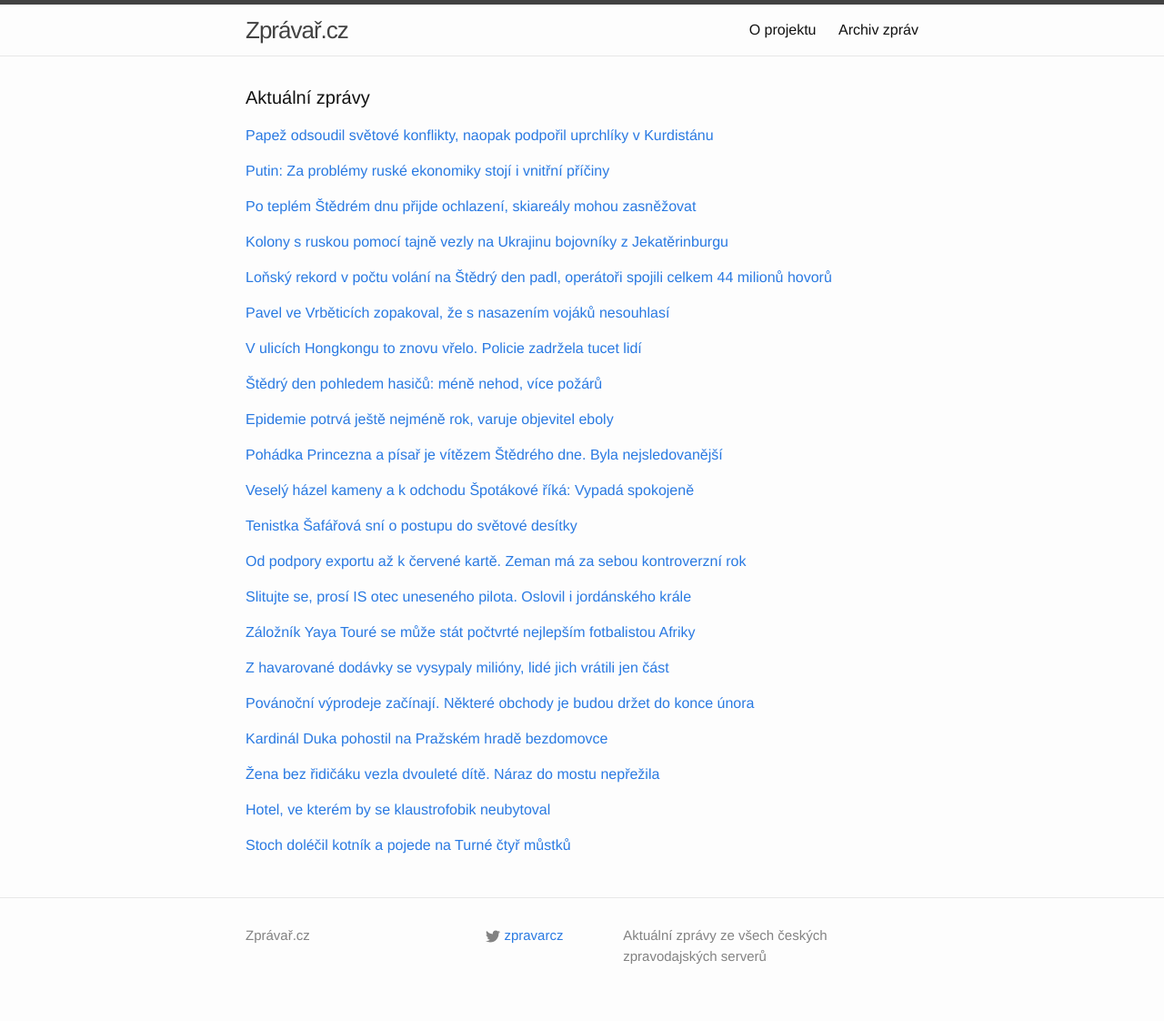
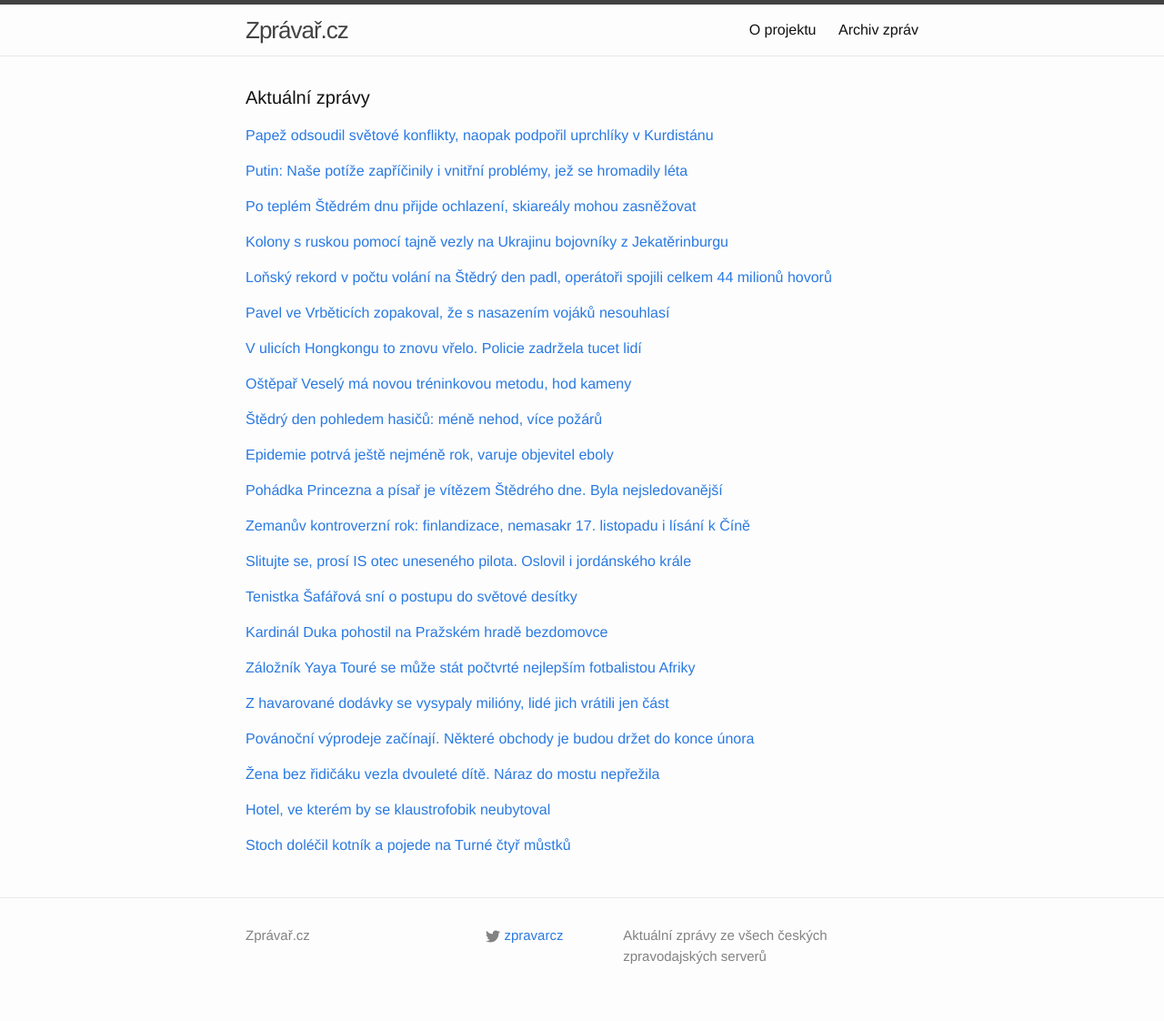
Before and after one commit to adliska/zpravar, a Jekyll site: the page built from index.html, in a window 1280 px wide. Shown: the whole page at 91% size. Built offline with Jekyll 4.4.1, drawn with Linux system fonts in a browser that asks for light colours.

Commit message:
zpravar news update

```diff
--- a/index.html
+++ b/index.html
@@ -25,9 +25,10 @@ layout: default
 <li><a href=http://www.novinky.cz/zahranicni/evropa/357205-papez-vyzval-k-soucitu-s-lidmi-v-nouzi.html>Papež vyzval k soucitu s lidmi v nouzi  - www.novinky.cz</a></li>
 <li><a href=http://echo24.cz/a/wnxYA>Čelte těžkostem s láskou, vyzval František při vánoční mši - echo24.cz</a></li>
 </ul>
-</div><p><a href="javascript:;" onclick="toggle_visibility('zpravy1')">Putin: Za problémy ruské ekonomiky stojí i vnitřní příčiny</a></p>
+</div><p><a href="javascript:;" onclick="toggle_visibility('zpravy1')">Putin: Naše potíže zapříčinily i vnitřní problémy, jež se hromadily léta</a></p>
 <div id="zpravy1" style="display:none">
 <ul>
+<li><a href=http://www.tyden.cz/rubriky/zahranici/rusko-a-okoli/putin-nase-potize-zapricinily-i-vnitrni-problemy-jez-se-hromadily-leta_328321.html>Putin: Naše potíže zapříčinily i vnitřní problémy, jež se hromadily léta - www.tyden.cz</a></li>
 <li><a href=http://www.ceskatelevize.cz/ct24/ekonomika/296394-putin-za-problemy-ruske-ekonomiky-stoji-i-vnitrni-priciny/>Putin: Za problémy ruské ekonomiky stojí i vnitřní příčiny - www.ceskatelevize.cz</a></li>
 <li><a href=http://zpravy.e15.cz/zahranicni/politika/problemy-ruske-ekonomiky-maji-i-vnitrni-priciny-uznal-putin-1148657>Problémy ruské ekonomiky mají i vnitřní příčiny, uznal Putin - zpravy.e15.cz</a></li>
 <li><a href=http://byznys.ihned.cz/c1-63299970-putin-ekonomika-polovicata-reseni-sankce-eu-usa>Putin: Problémy ruské ekonomiky způsobily i vnitřní příčiny, ne jen sankce - byznys.ihned.cz</a></li>
@@ -102,8 +103,18 @@ layout: default
 <li><a href=http://www.ceskenoviny.cz/zpravy/zpravy/pri-novych-protestech-v-hongkongu-zadrzela-policie-tucet-lidi/1162293>Při nových protestech v Hongkongu zadržela policie tucet lidí - www.ceskenoviny.cz</a></li>
 <li><a href=http://www.novinky.cz/zahranicni/svet/357206-v-hongkongu-opet-propukly-protesty-policie-tvrde-zasahla.html>V Hongkongu opět propukly protesty, policie tvrdě zasáhla - www.novinky.cz</a></li>
 </ul>
-</div><p><a href="javascript:;" onclick="toggle_visibility('zpravy7')">Štědrý den pohledem hasičů: méně nehod, více požárů</a></p>
+</div><p><a href="javascript:;" onclick="toggle_visibility('zpravy7')">Oštěpař Veselý má novou tréninkovou metodu, hod kameny</a></p>
 <div id="zpravy7" style="display:none">
+<ul>
+<li><a href=http://sport.aktualne.cz/ostepar-vesely-ma-novou-treninkovou-metodu-hod-kameny/r~734919a48c3611e4ba57002590604f2e/>Oštěpař Veselý má novou tréninkovou metodu, hod kameny - sport.aktualne.cz</a></li>
+<li><a href=http://www.denik.cz/atletika/vesely-hazel-kameny-a-k-odchodu-spotakove-rika-vypada-spokojene-20141225.html>Veselý házel kameny a k odchodu Špotákové říká: Vypadá spokojeně - www.denik.cz</a></li>
+<li><a href=http://www.tyden.cz/rubriky/sport/ostatni-sporty/atletika/vesely-vymenil-ostep-za-kameny-koleno-uz-je-lepsi-hlasi_328311.html>Veselý vyměnil oštěp za kameny. Koleno už je lepší, hlásí - www.tyden.cz</a></li>
+<li><a href=http://www.tyden.cz/rubriky/sport/ostatni-sporty/atletika/vesely-vymenil-ostep-za-kameny-ale-koleno-uz-je-lepsi-hlasi_328311.html>Veselý vyměnil oštěp za kameny. Ale koleno už je lepší, hlásí - www.tyden.cz</a></li>
+<li><a href=http://www.sportovninoviny.cz/zpravy/vesely-se-naucil-zachazet-s-kolenem-a-hazel-sutry/1162372>Veselý se naučil zacházet s kolenem a házel šutry - www.sportovninoviny.cz</a></li>
+<li><a href=http://sport.idnes.cz/vesely-priprava-02f-/atletika.aspx?c=A141223_173925_atletika_fil>Místo oštěpu vrhal šutry, teď bude Veselý házet cukroví. Do sebe - sport.idnes.cz</a></li>
+</ul>
+</div><p><a href="javascript:;" onclick="toggle_visibility('zpravy8')">Štědrý den pohledem hasičů: méně nehod, více požárů</a></p>
+<div id="zpravy8" style="display:none">
 <ul>
 <li><a href=http://www.tyden.cz/rubriky/domaci/stedry-den-pohledem-hasicu-mene-nehod-vice-pozaru_328315.html>Štědrý den pohledem hasičů: méně nehod, více požárů - www.tyden.cz</a></li>
 <li><a href=http://www.denik.cz/z_domova/hasicum-na-stedry-den-ubylo-zasahu-pozaru-ale-bylo-vic-20141225.html>Hasičům na Štědrý den ubylo zásahů, požárů ale bylo víc - www.denik.cz</a></li>
@@ -112,8 +123,8 @@ layout: default
 <li><a href=http://www.novinky.cz/krimi/357207-hasici-meli-perny-stedry-den.html>Hasiči měli perný Štědrý den - www.novinky.cz</a></li>
 <li><a href=http://www.novinky.cz/krimi/357207-hasici-na-olomoucku-maji-za-sebou-perny-den.html>Hasiči na Olomoucku mají za sebou perný den  - www.novinky.cz</a></li>
 </ul>
-</div><p><a href="javascript:;" onclick="toggle_visibility('zpravy8')">Epidemie potrvá ještě nejméně rok, varuje objevitel eboly</a></p>
-<div id="zpravy8" style="display:none">
+</div><p><a href="javascript:;" onclick="toggle_visibility('zpravy9')">Epidemie potrvá ještě nejméně rok, varuje objevitel eboly</a></p>
+<div id="zpravy9" style="display:none">
 <ul>
 <li><a href=http://www.ceskatelevize.cz/ct24/svet/296400-epidemie-potrva-jeste-nejmene-rok-varuje-objevitel-eboly/>Epidemie potrvá ještě nejméně rok, varuje objevitel eboly - www.ceskatelevize.cz</a></li>
 <li><a href=http://zpravy.e15.cz/zahranicni/udalosti/boj-proti-ebole-nekonci-epidemie-v-zapadni-africe-potrva-nejmene-rok-1148632>Boj proti ebole nekončí. Epidemie v západní Africe potrvá nejméně rok - zpravy.e15.cz</a></li>
@@ -121,8 +132,8 @@ layout: default
 <li><a href=http://zahranicni.ihned.cz/afrika/c1-63298760-ebola-afrika-epidemie>Epidemie eboly potrvá na západě Afriky ještě nejméně rok - zahranicni.ihned.cz</a></li>
 <li><a href=http://www.ceskenoviny.cz/zpravy/zpravy/epidemie-eboly-v-zapadni-africe-asi-potrva-nejmene-jeste-rok/1162301>Epidemie eboly v západní Africe asi potrvá nejméně ještě rok - www.ceskenoviny.cz</a></li>
 </ul>
-</div><p><a href="javascript:;" onclick="toggle_visibility('zpravy9')">Pohádka Princezna a písař je vítězem Štědrého dne. Byla nejsledovanější </a></p>
-<div id="zpravy9" style="display:none">
+</div><p><a href="javascript:;" onclick="toggle_visibility('zpravy10')">Pohádka Princezna a písař je vítězem Štědrého dne. Byla nejsledovanější </a></p>
+<div id="zpravy10" style="display:none">
 <ul>
 <li><a href=http://www.lidovky.cz/pohadka-princezna-a-pisar-je-vitezem-stedreho-dne-byla-nejsledovanejsi-1ml-/media.aspx?c=A141225_125446_ln-media_rof>Pohádka Princezna a písař je vítězem Štědrého dne. Byla nejsledovanější  - www.lidovky.cz</a></li>
 <li><a href=http://www.ceskatelevize.cz/ct24/media-it/296393-stedremu-dni-opet-kralovala-nova-pohadka-ct/>Štědrému dni opět kralovala nová pohádka ČT - www.ceskatelevize.cz</a></li>
@@ -130,70 +141,62 @@ layout: default
 <li><a href=http://www.denik.cz/ekonomika/pohadka-princezna-a-pisar-nejsledovanejsim-poradem-stedreho-dne-20141225.html>Pohádka Princezna a písař nejsledovanějším pořadem Štědrého dne - www.denik.cz</a></li>
 <li><a href=http://domaci.ihned.cz/c1-63298770-sledovanost-stedry-vecer-stedry-den-ct1-nova-prima>Štědrý večer ovládly ČT 1 a Prima. Porazily i premiéru Šafránkové na Nově - domaci.ihned.cz</a></li>
 </ul>
-</div><p><a href="javascript:;" onclick="toggle_visibility('zpravy10')">Veselý házel kameny a k odchodu Špotákové říká: Vypadá spokojeně</a></p>
-<div id="zpravy10" style="display:none">
+</div><p><a href="javascript:;" onclick="toggle_visibility('zpravy11')">Zemanův kontroverzní rok: finlandizace, nemasakr 17. listopadu i lísání k Číně </a></p>
+<div id="zpravy11" style="display:none">
 <ul>
-<li><a href=http://www.denik.cz/atletika/vesely-hazel-kameny-a-k-odchodu-spotakove-rika-vypada-spokojene-20141225.html>Veselý házel kameny a k odchodu Špotákové říká: Vypadá spokojeně - www.denik.cz</a></li>
-<li><a href=http://www.tyden.cz/rubriky/sport/ostatni-sporty/atletika/vesely-vymenil-ostep-za-kameny-koleno-uz-je-lepsi-hlasi_328311.html>Veselý vyměnil oštěp za kameny. Koleno už je lepší, hlásí - www.tyden.cz</a></li>
-<li><a href=http://www.tyden.cz/rubriky/sport/ostatni-sporty/atletika/vesely-vymenil-ostep-za-kameny-ale-koleno-uz-je-lepsi-hlasi_328311.html>Veselý vyměnil oštěp za kameny. Ale koleno už je lepší, hlásí - www.tyden.cz</a></li>
-<li><a href=http://www.sportovninoviny.cz/zpravy/vesely-se-naucil-zachazet-s-kolenem-a-hazel-sutry/1162372>Veselý se naučil zacházet s kolenem a házel šutry - www.sportovninoviny.cz</a></li>
-<li><a href=http://sport.idnes.cz/vesely-priprava-02f-/atletika.aspx?c=A141223_173925_atletika_fil>Místo oštěpu vrhal šutry, teď bude Veselý házet cukroví. Do sebe - sport.idnes.cz</a></li>
+<li><a href=http://www.lidovky.cz/prezident-milos-zeman-ma-za-sebou-rok-plny-kontroverzi-pia-/zpravy-domov.aspx?c=A141225_162546_ln_domov_mmu>Zemanův kontroverzní rok: finlandizace, nemasakr 17. listopadu i lísání k Číně  - www.lidovky.cz</a></li>
+<li><a href=http://zpravy.e15.cz/domaci/politika/od-podpory-exportu-az-k-cervene-karte-zeman-ma-za-sebou-kontroverzni-rok-1148669>Od podpory exportu až k červené kartě. Zeman má za sebou kontroverzní rok - zpravy.e15.cz</a></li>
+<li><a href=http://zpravy.idnes.cz/kontroverzni-rok-milose-zemana-dnp-/domaci.aspx?c=A141225_151952_domaci_fer>Kontroverzní rok Miloše Zemana: podpora exportu v Číně i vulgarity v ČRo - zpravy.idnes.cz</a></li>
+<li><a href=http://www.novinky.cz/domaci/357229-zemanuv-rok-kontroverzni-vyroky-i-obchodni-navstevy.html>Zemanův rok: Kontroverzní výroky i obchodní návštěvy - www.novinky.cz</a></li>
+<li><a href=http://www.ceskenoviny.cz/zpravy/zpravy/prezident-milos-zeman-ma-za-sebou-rok-plny-kontroverzi/1162381>Prezident Miloš Zeman má za sebou rok plný kontroverzí - www.ceskenoviny.cz</a></li>
 </ul>
-</div><p><a href="javascript:;" onclick="toggle_visibility('zpravy11')">Tenistka Šafářová sní o postupu do světové desítky</a></p>
-<div id="zpravy11" style="display:none">
+</div><p><a href="javascript:;" onclick="toggle_visibility('zpravy12')">Slitujte se, prosí IS otec uneseného pilota. Oslovil i jordánského krále</a></p>
+<div id="zpravy12" style="display:none">
+<ul>
+<li><a href=http://zpravy.idnes.cz/otec-zajateho-jordanskeho-pilota-apeluje-na-unosce-f8q-/zahranicni.aspx?c=A141225_145747_zahranicni_ert>Slitujte se, prosí IS otec uneseného pilota. Oslovil i jordánského krále - zpravy.idnes.cz</a></li>
+<li><a href=http://www.ceskatelevize.cz/ct24/svet/296404-jordansko-se-snazi-zachranit-pilota-jehoz-v-syrii-zajal-is/>Jordánsko se snaží zachránit pilota, jehož v Sýrii zajal IS - www.ceskatelevize.cz</a></li>
+<li><a href=http://zpravy.aktualne.cz/zahranici/jordansko-se-snazi-zachranit-pilota-jehoz-v-syrii-zajal-is/r~c74446048c2811e4aff10025900fea04/>Jordánsko se snaží zachránit pilota, jehož zajali islamisté - zpravy.aktualne.cz</a></li>
+<li><a href=http://www.ceskenoviny.cz/zpravy/zpravy/jordansko-se-snazi-zachranit-pilota-jehoz-v-syrii-zajal-is/1162357>Jordánsko se snaží zachránit pilota, jehož v Sýrii zajal IS - www.ceskenoviny.cz</a></li>
+</ul>
+</div><p><a href="javascript:;" onclick="toggle_visibility('zpravy13')">Tenistka Šafářová sní o postupu do světové desítky</a></p>
+<div id="zpravy13" style="display:none">
 <ul>
 <li><a href=http://sport.aktualne.cz/tenistka-safarova-sni-o-postupu-do-svetove-desitky/r~505e5ede8c3311e49fc3002590604f2e/>Tenistka Šafářová sní o postupu do světové desítky - sport.aktualne.cz</a></li>
 <li><a href=http://www.denik.cz/tenis/sen-o-desitce-safarova-znovu-drela-na-floride-zaskocil-ji-stepanek-20141225.html>Sen o desítce. Šafářová znovu dřela na Floridě, zaskočil ji Štěpánek - www.denik.cz</a></li>
 <li><a href=http://www.tyden.cz/rubriky/sport/tenis/safarova-snim-o-svetove-desitce-priprava-byla-dobra_328305.html>Šafářová: Sním o světové desítce, příprava byla dobrá - www.tyden.cz</a></li>
 <li><a href=http://www.sportovninoviny.cz/zpravy/tenistka-safarova-sni-o-svetove-desitce/1162344>Tenistka Šafářová sní o světové desítce - www.sportovninoviny.cz</a></li>
 </ul>
-</div><p><a href="javascript:;" onclick="toggle_visibility('zpravy12')">Od podpory exportu až k červené kartě. Zeman má za sebou kontroverzní rok</a></p>
-<div id="zpravy12" style="display:none">
+</div><p><a href="javascript:;" onclick="toggle_visibility('zpravy14')">Kardinál Duka pohostil na Pražském hradě bezdomovce</a></p>
+<div id="zpravy14" style="display:none">
 <ul>
-<li><a href=http://zpravy.e15.cz/domaci/politika/od-podpory-exportu-az-k-cervene-karte-zeman-ma-za-sebou-kontroverzni-rok-1148669>Od podpory exportu až k červené kartě. Zeman má za sebou kontroverzní rok - zpravy.e15.cz</a></li>
-<li><a href=http://zpravy.idnes.cz/kontroverzni-rok-milose-zemana-dnp-/domaci.aspx?c=A141225_151952_domaci_fer>Kontroverzní rok Miloše Zemana: podpora exportu v Číně i vulgarity v ČRo - zpravy.idnes.cz</a></li>
-<li><a href=http://www.novinky.cz/domaci/357229-zemanuv-rok-kontroverzni-vyroky-i-obchodni-navstevy.html>Zemanův rok: Kontroverzní výroky i obchodní návštěvy - www.novinky.cz</a></li>
-<li><a href=http://www.ceskenoviny.cz/zpravy/zpravy/prezident-milos-zeman-ma-za-sebou-rok-plny-kontroverzi/1162381>Prezident Miloš Zeman má za sebou rok plný kontroverzí - www.ceskenoviny.cz</a></li>
+<li><a href=http://www.tyden.cz/rubriky/domaci/kardinal-duka-pohostil-na-prazskem-hrade-bezdomovce_328314.html>Kardinál Duka pohostil na Pražském hradě bezdomovce - www.tyden.cz</a></li>
+<li><a href=http://www.ceskatelevize.cz/ct24/domaci/296405-k-bozimu-hodu-patri-setkavani-charita-i-vzpominani/>K Božímu hodu patří setkávání, charita i vzpomínání - www.ceskatelevize.cz</a></li>
+<li><a href=http://www.denik.cz/z_domova/nekolik-stovek-bezdomovcu-obedvalo-na-hrade-privital-je-duka-20141225.html>Několik stovek bezdomovců obědvalo na Hradě, přivítal je Duka - www.denik.cz</a></li>
+<li><a href=http://www.ceskenoviny.cz/zpravy/zpravy/nekolik-stovek-bezdomovcu-obedvalo-na-hrade-privital-je-duka/1162377>Několik stovek bezdomovců obědvalo na Hradě, přivítal je Duka - www.ceskenoviny.cz</a></li>
 </ul>
-</div><p><a href="javascript:;" onclick="toggle_visibility('zpravy13')">Slitujte se, prosí IS otec uneseného pilota. Oslovil i jordánského krále</a></p>
-<div id="zpravy13" style="display:none">
-<ul>
-<li><a href=http://zpravy.idnes.cz/otec-zajateho-jordanskeho-pilota-apeluje-na-unosce-f8q-/zahranicni.aspx?c=A141225_145747_zahranicni_ert>Slitujte se, prosí IS otec uneseného pilota. Oslovil i jordánského krále - zpravy.idnes.cz</a></li>
-<li><a href=http://www.ceskatelevize.cz/ct24/svet/296404-jordansko-se-snazi-zachranit-pilota-jehoz-v-syrii-zajal-is/>Jordánsko se snaží zachránit pilota, jehož v Sýrii zajal IS - www.ceskatelevize.cz</a></li>
-<li><a href=http://zpravy.aktualne.cz/zahranici/jordansko-se-snazi-zachranit-pilota-jehoz-v-syrii-zajal-is/r~c74446048c2811e4aff10025900fea04/>Jordánsko se snaží zachránit pilota, jehož zajali islamisté - zpravy.aktualne.cz</a></li>
-<li><a href=http://www.ceskenoviny.cz/zpravy/zpravy/jordansko-se-snazi-zachranit-pilota-jehoz-v-syrii-zajal-is/1162357>Jordánsko se snaží zachránit pilota, jehož v Sýrii zajal IS - www.ceskenoviny.cz</a></li>
-</ul>
-</div><p><a href="javascript:;" onclick="toggle_visibility('zpravy14')">Záložník Yaya Touré se může stát počtvrté nejlepším fotbalistou Afriky</a></p>
-<div id="zpravy14" style="display:none">
+</div><p><a href="javascript:;" onclick="toggle_visibility('zpravy15')">Záložník Yaya Touré se může stát počtvrté nejlepším fotbalistou Afriky</a></p>
+<div id="zpravy15" style="display:none">
 <ul>
 <li><a href=http://www.rozhlas.cz/_zprava/zaloznik-yaya-toure-se-muze-stat-poctvrte-nejlepsim-fotbalistou-afriky--1436688>Záložník Yaya Touré se může stát počtvrté nejlepším fotbalistou Afriky - www.rozhlas.cz</a></li>
 <li><a href=http://fotbal.idnes.cz/yaya-toure-se-muze-poctvrte-stat-nejlepsim-fotbalistou-afriky-pvm-/fot_reprez.aspx?c=A141225_152434_fot_reprez_par>Yaya Touré se může stát počtvrté nejlepším fotbalistou Afriky - fotbal.idnes.cz</a></li>
 <li><a href=http://sport.aktualne.cz/nejlepsi-fotbalista-afriky-bude-to-opet-yaya-toure/r~866670768c4111e4aff10025900fea04/>Nejlepší fotbalista Afriky: bude to opět Yaya Touré? - sport.aktualne.cz</a></li>
 <li><a href=http://www.denik.cz/fotbal/bony-ne-nejlepsim-fotbalistou-afriky-se-muze-znovu-stat-yaya-toure-20141225.html>Bony ne, nejlepším fotbalistou Afriky se může znovu stát Yaya Touré - www.denik.cz</a></li>
 </ul>
-</div><p><a href="javascript:;" onclick="toggle_visibility('zpravy15')">Z havarované dodávky se vysypaly milióny, lidé jich vrátili jen část</a></p>
-<div id="zpravy15" style="display:none">
+</div><p><a href="javascript:;" onclick="toggle_visibility('zpravy16')">Z havarované dodávky se vysypaly milióny, lidé jich vrátili jen část</a></p>
+<div id="zpravy16" style="display:none">
 <ul>
 <li><a href=http://www.novinky.cz/koktejl/357210-z-havarovane-dodavky-se-vysypaly-miliony-lide-jich-vratili-jen-cast.html>Z havarované dodávky se vysypaly milióny, lidé jich vrátili jen část - www.novinky.cz</a></li>
 <li><a href=http://www.novinky.cz/koktejl/357210-z-havarovane-dodavky-se-vysypaly-miliony-lide-si-je-rozebrali.html>Z havarované dodávky se vysypaly milióny, lidé si je rozebrali - www.novinky.cz</a></li>
 <li><a href=http://zpravy.idnes.cz/havarie-dodavky-s-miliony-dolaru-v-hongkongu-fnd-/zahranicni.aspx?c=A141225_080704_zahranicni_cen>Hongkongská policie žádá lidi, aby vrátili miliony z havarované dodávky - zpravy.idnes.cz</a></li>
 <li><a href=http://zpravy.aktualne.cz/zahranici/hongkongska-policie-postrada-miliony-z-havarovane-dodavky/r~088bcb508c0611e4b98c002590604f2e/>Hongkongská policie postrádá miliony z havarované dodávky - zpravy.aktualne.cz</a></li>
 </ul>
-</div><p><a href="javascript:;" onclick="toggle_visibility('zpravy16')">Povánoční výprodeje začínají. Některé obchody je budou držet do konce února</a></p>
-<div id="zpravy16" style="display:none">
+</div><p><a href="javascript:;" onclick="toggle_visibility('zpravy17')">Povánoční výprodeje začínají. Některé obchody je budou držet do konce února</a></p>
+<div id="zpravy17" style="display:none">
 <ul>
 <li><a href=http://byznys.ihned.cz/c1-63300160-povanocni-vyprodeje-zacinaji-nektere-obchody-je-budou-drzet-do-konce-unora>Povánoční výprodeje začínají. Některé obchody je budou držet do konce února - byznys.ihned.cz</a></li>
 <li><a href=http://ekonomika.idnes.cz/povanocni-vyprodej-2014-0uw-/ekonomika.aspx?c=A141225_094200_ekonomika_hro>Startují povánoční výprodeje. Slevíme až 70 procent, slibují prodejci - ekonomika.idnes.cz</a></li>
 <li><a href=http://www.denik.cz/ekonomika/v-patek-spusti-obchodnici-povanocni-vyprodeje-20141225.html>V pátek spustí obchodníci výprodeje, slevy budou až 70 procent - www.denik.cz</a></li>
 <li><a href=http://www.financninoviny.cz/zpravodajstvi/zpravy/v-patek-spusti-obchodnici-povanocni-vyprodeje/1162311>V pátek spustí obchodníci povánoční výprodeje - www.financninoviny.cz</a></li>
-</ul>
-</div><p><a href="javascript:;" onclick="toggle_visibility('zpravy17')">Kardinál Duka pohostil na Pražském hradě bezdomovce</a></p>
-<div id="zpravy17" style="display:none">
-<ul>
-<li><a href=http://www.tyden.cz/rubriky/domaci/kardinal-duka-pohostil-na-prazskem-hrade-bezdomovce_328314.html>Kardinál Duka pohostil na Pražském hradě bezdomovce - www.tyden.cz</a></li>
-<li><a href=http://www.ceskatelevize.cz/ct24/domaci/296405-k-bozimu-hodu-patri-setkavani-charita-i-vzpominani/>K Božímu hodu patří setkávání, charita i vzpomínání - www.ceskatelevize.cz</a></li>
-<li><a href=http://www.denik.cz/z_domova/nekolik-stovek-bezdomovcu-obedvalo-na-hrade-privital-je-duka-20141225.html>Několik stovek bezdomovců obědvalo na Hradě, přivítal je Duka - www.denik.cz</a></li>
-<li><a href=http://www.ceskenoviny.cz/zpravy/zpravy/nekolik-stovek-bezdomovcu-obedvalo-na-hrade-privital-je-duka/1162377>Několik stovek bezdomovců obědvalo na Hradě, přivítal je Duka - www.ceskenoviny.cz</a></li>
 </ul>
 </div><p><a href="javascript:;" onclick="toggle_visibility('zpravy18')">Žena bez řidičáku vezla dvouleté dítě. Náraz do mostu nepřežila</a></p>
 <div id="zpravy18" style="display:none">
```
